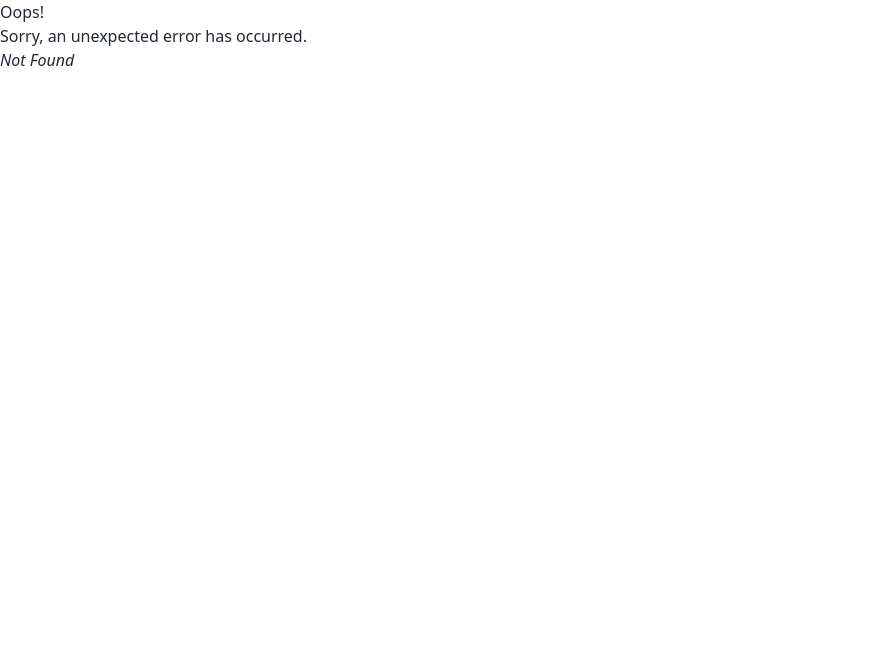
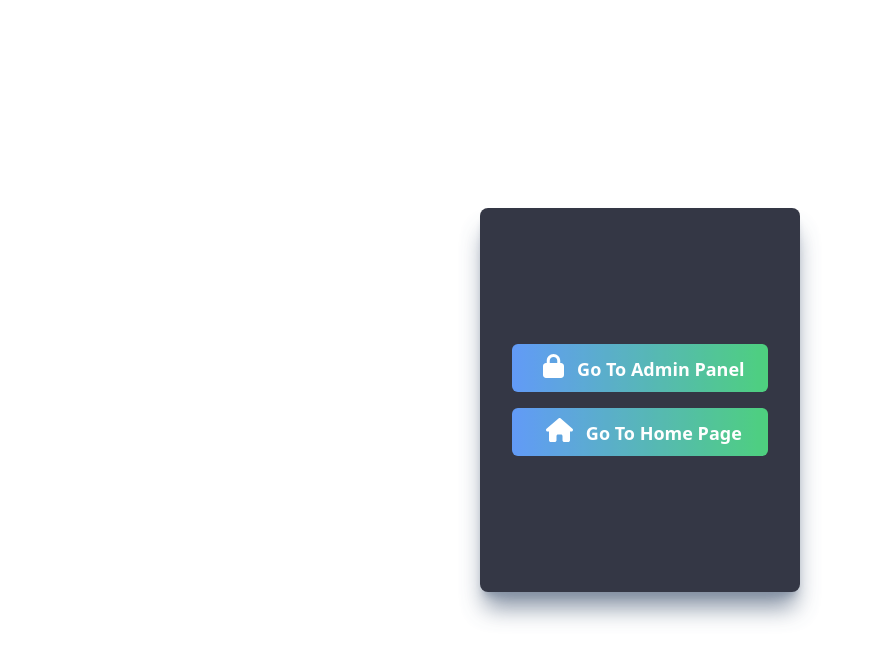
Before and after one commit to Abdullah0095/primex-it, a React (Vite) app: page /login in a window 1280 px wide. Before the commit this address had no page. Shown: the top 660 px of the page, without its empty margins (0-872 px from the left). Built offline with nearby package versions, Linux system fonts and the light colour scheme.

Commit message:
loginpage design complete

```diff
--- a/package.json
+++ b/package.json
@@ -23,7 +23,8 @@
     "react-dom": "^18.2.0",
     "react-router-dom": "^6.18.0",
     "react-spring": "^9.7.3",
-    "sort-by": "^1.2.0"
+    "sort-by": "^1.2.0",
+    "vanta": "^0.5.24"
   },
   "devDependencies": {
     "@types/react": "^18.2.15",
--- a/src/Components/About/About.jsx
+++ b/src/Components/About/About.jsx
@@ -55,7 +55,7 @@ const About = () => {
                 <div className='text-center p-28 bg-teal-600 mt-[-110px]'>
                     <h1 className='text-white font-bold text-6xl'>About us</h1>
                     <p className='py-3 text-black text-lg'>Far far away, behind the word mountains, far from the countries Vokalia and Consonantia, there live the blind texts.</p>
-                    <Link to='/contact'><button className="btn btn-success  w-40 mt-8 text-white text-lg">GET IN TOUCH</button></Link>
+                    <Link to='/contact'><button className="btn btn-success animate-bounce w-40 mt-8 text-white text-lg">GET IN TOUCH</button></Link>
                 </div>
             </section>
 
--- a/src/Components/Blogs/Blogs.jsx
+++ b/src/Components/Blogs/Blogs.jsx
@@ -22,7 +22,7 @@ const BlogCard = ({ blog}) => {
 
     return <>
         <div className="hero md:min-h-[400px] ">
-            <div className="card min-h-[300px] max-h-fit w-96 shadow-xl bg-slate-950 text-white hover:mt-3">
+            <div className="card min-h-[300px] max-h-fit w-96 shadow-xl bg-slate-950 text-white">
                 <div className="card-body">
                     <h2 className="card-title font-serif  italic">{blogTitle}</h2>
                     <p className='font-mono text-lg'>{blogDescription}</p>
--- a/src/Components/Contact/Contact.jsx
+++ b/src/Components/Contact/Contact.jsx
@@ -31,9 +31,7 @@ const Contact = () => {
 
     return (
         <div className='min-h-screen mt-[-50px] bg-yellow-400' >
-            {/* <div className='h-40 mt-[-110px]'>
 
-            </div> */}
             <div>
                 <h1 className='text-center text-teal-900 py-16 text-5xl font-bold font-serif'>Contact Us</h1>
             </div>
--- a/src/Components/Home/HomePageBanner/HomePageBanner.jsx
+++ b/src/Components/Home/HomePageBanner/HomePageBanner.jsx
@@ -2,8 +2,8 @@ import React from 'react';
 
 const HomePageBanner = () => {
     return (
-        <div className='bg-white text-black min-h-screen'>
-            <h1>I am animated svg</h1>
+        <div className='bg-white mt-[-50px] text-black min-h-screen'>
+            <h1 className='py-12'>I am animated svg</h1>
         </div>
     );
 };
--- /dev/null
+++ b/src/Components/Login/Login.jsx
@@ -0,0 +1,33 @@
+import { FontAwesomeIcon } from '@fortawesome/react-fontawesome';
+import { library } from '@fortawesome/fontawesome-svg-core';
+
+import { faHouse, faLock } from '@fortawesome/free-solid-svg-icons';
+import { Link } from 'react-router-dom';
+library.add(faHouse, faLock);
+
+
+
+
+const Login = () => {
+    return (
+        <section>
+            <div class="flex items-center justify-center h-screen bg-white">
+                <div className='h-96 w-80 bg-slate-950 opacity-80 shadow-xl rounded-lg shadow-slate-500 flex items-center justify-center '>
+                    <div>
+                        <button class="h-12 w-64 my-2 text-lg bg-gradient-to-r from-blue-500 to-green-500 hover:from-blue-600 hover:to-green-600 text-white font-bold py-2 px-4 rounded-md">
+                            <FontAwesomeIcon className='h-6 mx-2' icon="fa-solid fa-lock" /> Go To Admin Panel
+                        </button> <br />
+                        <Link to='/'>
+                            <button class=" h-12 w-64 my-2 text-lg bg-gradient-to-r from-blue-500 to-green-500 hover:from-blue-600 hover:to-green-600 text-white font-bold py-2 px-4 rounded-md">
+                                <FontAwesomeIcon className='h-6 mx-2' icon="fa-solid fa-house" /> Go To Home Page
+                            </button>
+                        </Link>
+                    </div>
+                </div>
+
+            </div>
+        </section>
+    );
+};
+
+export default Login;
--- a/src/Components/SharePage/Navbar/Navbar.jsx
+++ b/src/Components/SharePage/Navbar/Navbar.jsx
@@ -10,6 +10,7 @@ const Navbar = () => {
         <Link className='px-5' to='/about'>About Us</Link>
         <Link className='px-5' to='/contact'>Contact</Link>
         <Link className='px-5' to='/admin'>Admin</Link>
+        <Link className='px-5' to='/login'>Login</Link>
 
     </>
     return (
@@ -40,11 +41,11 @@ const Navbar = () => {
                 </div>
             </div> */}
 
-            <div className="drawer">
+            <div className="drawer ">
                 <input id="my-drawer" type="checkbox" className="drawer-toggle" />
                 <div className="drawer-content">
                     {/* Page content here */}
-                    <label htmlFor="my-drawer" className="btn btn-outline btn-warning drawer-button">MENU</label>
+                    <label htmlFor="my-drawer" className=" w-24 text-lg bg-slate-700 btn btn-outline btn-warning drawer-button">MENU</label>
                 </div>
                 <div className="drawer-side">
                     <label htmlFor="my-drawer" aria-label="close sidebar" className="drawer-overlay"></label>
--- a/src/main.jsx
+++ b/src/main.jsx
@@ -20,6 +20,7 @@ import AdminAddService from './Components/Admin/AdminAddService/AdminAddService.
 import AdminAddBlog from './Components/Admin/AdminAddBlog/AdminAddBlog.jsx';
 import AdminServiceList from './Components/Admin/AdminServiceList/AdminServiceList.jsx';
 import AdminBlogList from './Components/Admin/AdminBlogList/AdminBlogList.jsx';
+import Login from './Components/Login/Login.jsx';
 
 
 const router = createBrowserRouter([
@@ -76,6 +77,10 @@ const router = createBrowserRouter([
         loader: () => fetch('http://localhost:5000/blog')
       }
     ]
+  },
+  {
+    path: '/login',
+    element: <Login></Login>
   }
 ]);
 
```
Also changed, not shown: src/Components/Home/HomePage/HomePage.jsx (+2 -5 lines), 1 other file (tests, documents, lock files or other folders).
